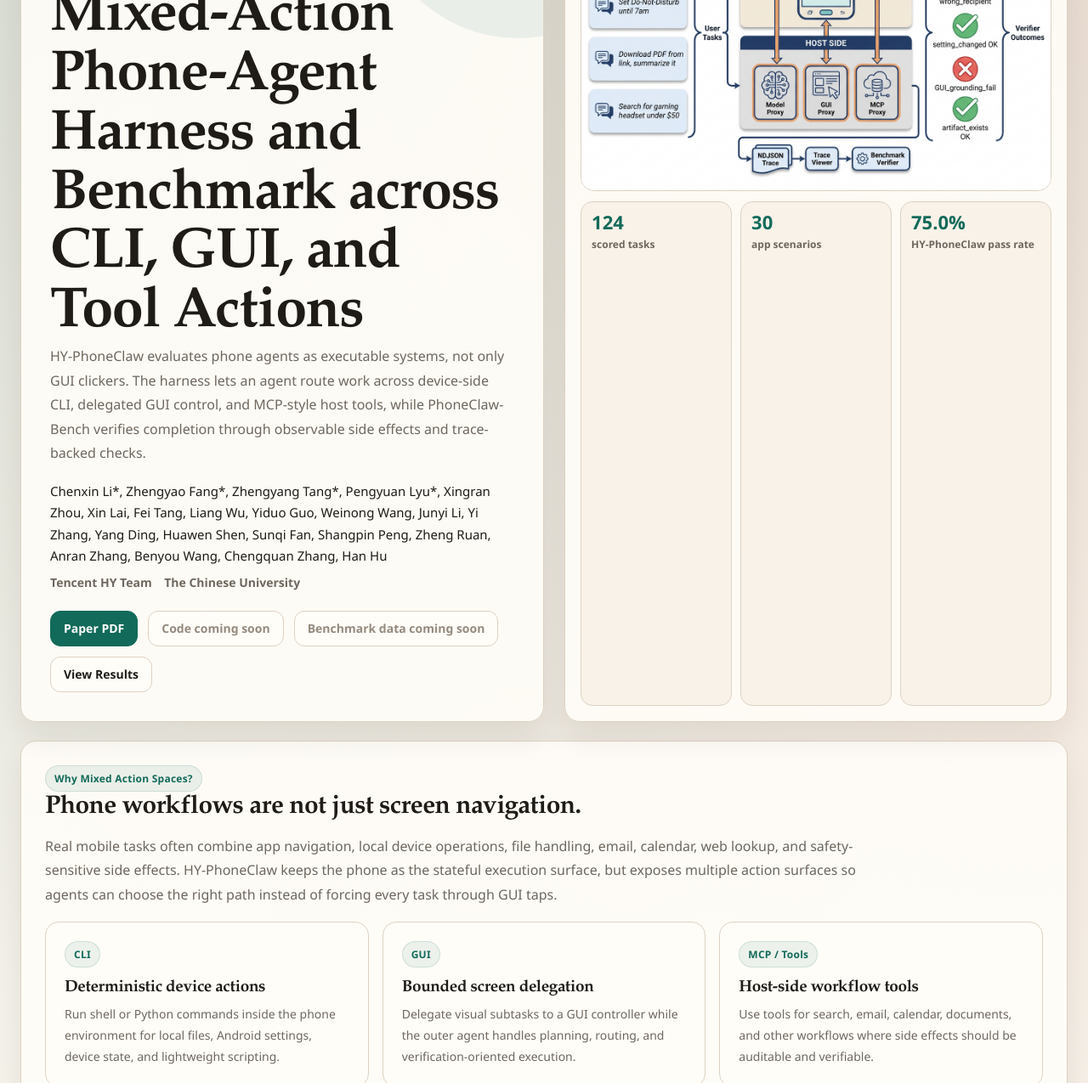
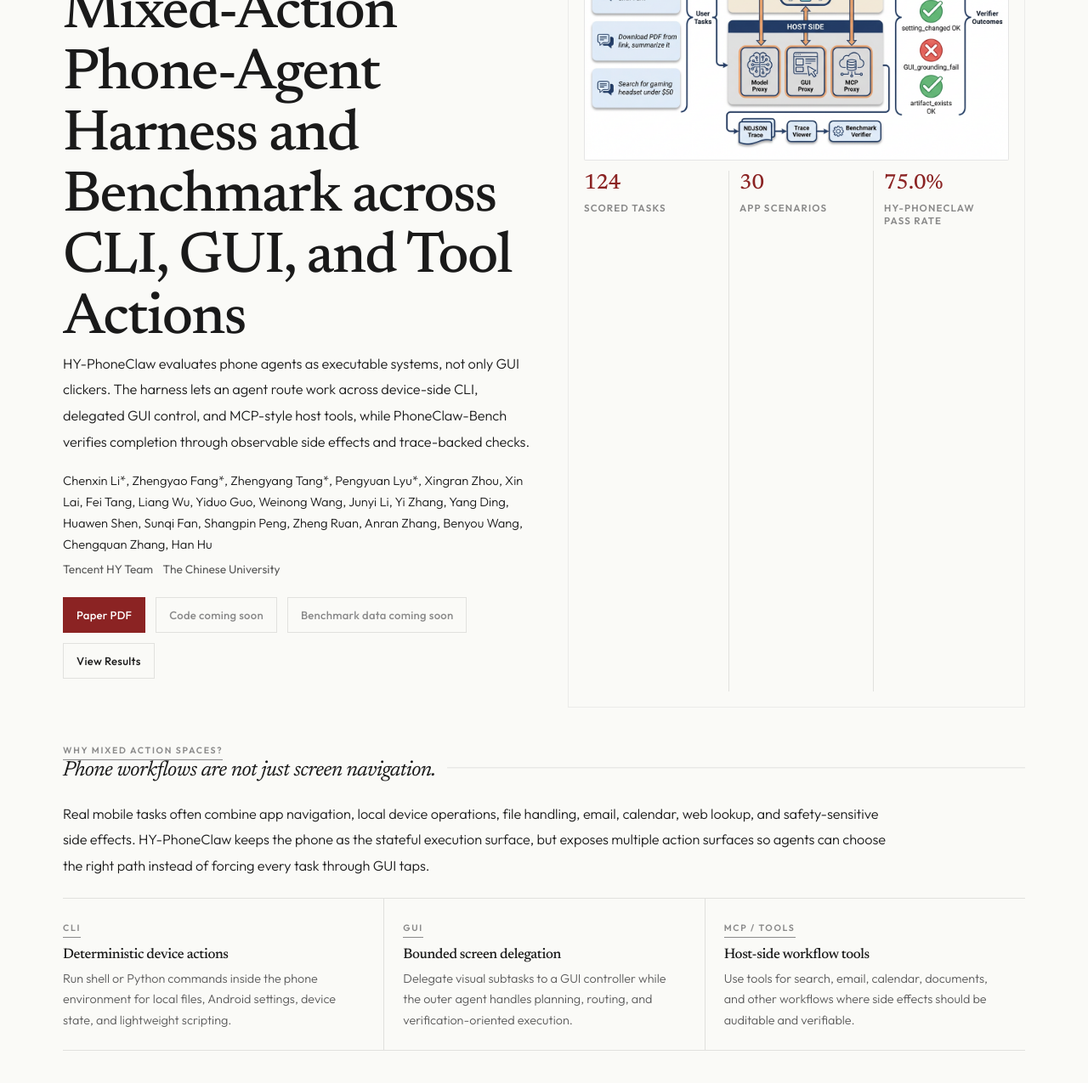
Before and after one commit to PhoneHarness/phoneharness.github.io, a plain HTML site: page index.html in a window 1280 px wide. Shown: the part 258-1533 px from the top of the page at 85% size. Drawn offline with Linux system fonts and the light colour scheme.

Commit message:
Match academic homepage typography

```diff
--- a/index.html
+++ b/index.html
@@ -11,6 +11,10 @@
   <meta property="og:type" content="website" />
   <meta name="robots" content="index, follow" />
   <meta name="author" content="HY-PhoneClaw Team" />
+  <link rel="preconnect" href="https://fonts.googleapis.com">
+  <link rel="preconnect" href="https://fonts.gstatic.com" crossorigin>
+  <link href="https://fonts.googleapis.com/css2?family=Newsreader:ital,opsz,wght@0,6..72,300;0,6..72,400;0,6..72,500;0,6..72,600;0,6..72,700;1,6..72,400;1,6..72,600&family=Outfit:wght@300;400;500;600;700&display=swap" rel="stylesheet">
+  <link href="https://fonts.loli.net/css2?family=Newsreader:ital,opsz,wght@0,6..72,300;0,6..72,400;0,6..72,600;1,6..72,400&family=Outfit:wght@300;400;500;600;700&display=swap" rel="stylesheet">
   <script type="application/ld+json">
   {
     "@context": "https://schema.org",
@@ -33,50 +37,53 @@
   </script>
   <style>
     :root {
-      --bg: #f5f1e8;
-      --paper: #fffdf8;
-      --paper-2: #f9f2e8;
-      --ink: #1f1c18;
-      --muted: #6e675f;
-      --line: #ddd2c3;
-      --accent: #126a5a;
-      --accent-2: #ad4f2a;
-      --gold: #a97925;
-      --blue: #244e76;
-      --shadow: 0 18px 36px rgba(41, 29, 17, 0.08);
-      --radius: 18px;
+      --bg: #fafaf7;
+      --paper: #ffffff;
+      --paper-2: #fbfbf8;
+      --ink: #1a1a1a;
+      --muted: #5a5a5a;
+      --faint: #8a8a8a;
+      --line: rgba(0, 0, 0, 0.10);
+      --line-soft: rgba(0, 0, 0, 0.06);
+      --accent: #8b2323;
+      --accent-soft: rgba(139, 35, 35, 0.05);
+      --green: #2d6a4f;
+      --shadow: 0 1px 2px rgba(0, 0, 0, 0.05);
+      --font-display: "Newsreader", "Source Serif Pro", Georgia, serif;
+      --font-body: "Outfit", "Inter", "PingFang SC", "Microsoft YaHei", system-ui, sans-serif;
     }
 
     * { box-sizing: border-box; margin: 0; padding: 0; }
     html { scroll-behavior: smooth; }
     body {
-      font-family: Avenir Next, PingFang SC, Noto Sans SC, Segoe UI, sans-serif;
+      font-family: var(--font-body);
+      font-weight: 300;
       color: var(--ink);
-      background:
-        radial-gradient(circle at top left, rgba(18, 106, 90, 0.14), transparent 30%),
-        radial-gradient(circle at top right, rgba(173, 79, 42, 0.14), transparent 34%),
-        linear-gradient(180deg, #f9f5ee 0%, var(--bg) 100%);
+      background: var(--bg);
       min-height: 100vh;
+      -webkit-font-smoothing: antialiased;
+      -moz-osx-font-smoothing: grayscale;
     }
 
     a { color: inherit; }
-    .page { max-width: 1440px; margin: 0 auto; padding: 28px 24px 58px; }
+    .page { max-width: 1180px; margin: 0 auto; padding: 26px 24px 64px; }
     .card {
-      background: rgba(255, 253, 248, 0.92);
+      background: transparent;
       border: 1px solid var(--line);
-      border-radius: var(--radius);
-      box-shadow: var(--shadow);
+      border-radius: 0;
+      box-shadow: none;
     }
 
     h1, h2, h3 {
-      font-family: Iowan Old Style, Palatino Linotype, Songti SC, serif;
-      font-weight: 760;
-      letter-spacing: -0.02em;
+      font-family: var(--font-display);
+      font-weight: 500;
+      letter-spacing: -0.025em;
     }
-    h1 { font-size: clamp(40px, 5.2vw, 72px); line-height: 1.05; }
-    h2 { font-size: 30px; margin-bottom: 14px; }
-    h3 { font-size: 19px; }
-    p { color: var(--muted); line-height: 1.78; }
+    h1 { font-size: clamp(42px, 5.4vw, 68px); line-height: 1.06; }
+    h2 { font-size: 1.55rem; margin-bottom: 14px; font-style: italic; }
+    h3 { font-size: 1.05rem; }
+    p { color: var(--ink); line-height: 1.72; font-weight: 300; }
+    strong { font-weight: 600; }
 
     .nav {
       position: sticky;
@@ -85,18 +92,18 @@
       display: flex;
       align-items: center;
       justify-content: space-between;
-      padding: 14px 0 16px;
-      background:
-        radial-gradient(circle at top left, rgba(18, 106, 90, 0.14), transparent 30%),
-        radial-gradient(circle at top right, rgba(173, 79, 42, 0.14), transparent 34%),
-        linear-gradient(180deg, #f9f5ee 0%, rgba(245, 241, 232, 0.92) 100%);
+      padding: 14px 0 15px;
+      margin-bottom: 14px;
+      background: rgba(250, 250, 247, 0.94);
       backdrop-filter: blur(12px);
+      border-bottom: 1px solid var(--line-soft);
     }
     .nav-logo {
       color: var(--accent);
-      font-family: Iowan Old Style, Palatino Linotype, serif;
-      font-size: 22px;
-      font-weight: 780;
+      font-family: var(--font-display);
+      font-size: 1.1rem;
+      font-style: italic;
+      font-weight: 500;
       text-decoration: none;
     }
     .nav-links {
@@ -104,8 +111,9 @@
       gap: 22px;
       align-items: center;
       color: var(--muted);
-      font-size: 14px;
-      font-weight: 700;
+      font-size: 0.88rem;
+      font-weight: 400;
+      letter-spacing: 0.005em;
     }
     .nav-links a {
       text-decoration: none;
@@ -117,49 +125,39 @@
     .hero {
       display: grid;
       grid-template-columns: minmax(0, 1.02fr) minmax(340px, 0.98fr);
-      gap: 24px;
+      gap: 34px;
       align-items: stretch;
       margin-top: 8px;
     }
-    .hero-main { padding: 34px; position: relative; overflow: hidden; }
-    .hero-main::after {
-      content: "";
-      position: absolute;
-      width: 340px;
-      height: 340px;
-      right: -140px;
-      top: -130px;
-      border-radius: 50%;
-      background: rgba(18, 106, 90, 0.08);
-      pointer-events: none;
-    }
+    .hero-main { padding: 34px 0; position: relative; overflow: hidden; border: none; }
     .eyebrow {
       display: inline-flex;
       align-items: center;
       gap: 8px;
-      padding: 7px 12px;
-      border-radius: 999px;
-      background: rgba(18, 106, 90, 0.08);
-      color: var(--accent);
-      font-size: 12px;
-      letter-spacing: 0.08em;
+      padding: 0 0 4px;
+      border-bottom: 1px solid var(--accent);
+      color: var(--faint);
+      font-size: 0.72rem;
+      letter-spacing: 0.16em;
       text-transform: uppercase;
-      font-weight: 800;
+      font-weight: 600;
       margin-bottom: 16px;
+      background: transparent;
     }
     .hero-title span { color: var(--accent); }
     .authors {
       margin-top: 18px;
       color: var(--ink);
-      font-size: 15px;
+      font-size: 0.92rem;
       line-height: 1.7;
       max-width: 980px;
+      font-weight: 300;
     }
     .affiliation {
       margin-top: 8px;
       color: var(--muted);
-      font-size: 14px;
-      font-weight: 700;
+      font-size: 0.86rem;
+      font-weight: 400;
     }
     .hero-actions {
       display: flex;
@@ -174,28 +172,30 @@
       gap: 8px;
       min-height: 42px;
       padding: 10px 15px;
-      border-radius: 12px;
-      border: 1.5px solid var(--line);
-      background: var(--paper);
+      border-radius: 0;
+      border: 1px solid var(--line);
+      background: transparent;
       color: var(--ink);
       text-decoration: none;
-      font-size: 14px;
-      font-weight: 800;
+      font-size: 0.82rem;
+      font-weight: 500;
+      letter-spacing: 0.02em;
       transition: transform .12s, border-color .12s, background .12s;
     }
     .btn.primary { background: var(--accent); color: white; border-color: var(--accent); }
-    .btn:hover { transform: translateY(-1px); border-color: var(--accent); background: rgba(18, 106, 90, 0.06); }
-    .btn.primary:hover { background: #0f5c4f; color: white; }
-    .btn.disabled { color: #948a7e; pointer-events: none; }
+    .btn:hover { transform: translateY(-1px); border-color: var(--accent); background: var(--accent-soft); }
+    .btn.primary:hover { background: #751d1d; color: white; }
+    .btn.disabled { color: var(--faint); pointer-events: none; }
 
     .hero-visual {
       padding: 18px;
       display: grid;
       grid-template-rows: auto 1fr;
       gap: 12px;
+      border-color: var(--line-soft);
     }
     .visual-frame {
-      border-radius: 16px;
+      border-radius: 2px;
       border: 1px solid var(--line);
       background: #fff;
       overflow: hidden;
@@ -211,54 +211,76 @@
       gap: 10px;
     }
     .mini {
-      border-radius: 14px;
-      border: 1px solid var(--line);
-      background: var(--paper-2);
-      padding: 12px;
+      border-radius: 0;
+      border: none;
+      border-left: 1px solid var(--line);
+      background: transparent;
+      padding: 4px 12px;
     }
-    .mini strong { display: block; font-size: 22px; color: var(--accent); line-height: 1; }
-    .mini span { display: block; margin-top: 7px; color: var(--muted); font-size: 12px; font-weight: 700; }
+    .mini:first-child { border-left: none; padding-left: 0; }
+    .mini strong { display: block; font-family: var(--font-display); font-size: 1.55rem; color: var(--accent); line-height: 1; font-weight: 500; }
+    .mini span { display: block; margin-top: 7px; color: var(--faint); font-size: 0.72rem; font-weight: 600; text-transform: uppercase; letter-spacing: .1em; }
 
-    .section { margin-top: 22px; padding: 28px; }
-    .lede { max-width: 980px; font-size: 16px; }
-    .grid-3 { display: grid; grid-template-columns: repeat(3, 1fr); gap: 16px; margin-top: 18px; }
-    .grid-2 { display: grid; grid-template-columns: repeat(2, 1fr); gap: 18px; margin-top: 18px; }
+    .section { margin-top: 38px; padding: 0; border: none; }
+    .section h2 {
+      display: flex;
+      align-items: baseline;
+      gap: 0.55em;
+      margin-top: 0;
+      margin-bottom: 1.4rem;
+    }
+    .section h2::after {
+      content: "";
+      flex: 1;
+      height: 1px;
+      background: var(--line);
+      transform: translateY(-0.35em);
+    }
+    .lede { max-width: 980px; font-size: 1.02rem; line-height: 1.88; letter-spacing: -0.005em; }
+    .grid-3 { display: grid; grid-template-columns: repeat(3, 1fr); gap: 0; margin-top: 22px; border-top: 1px solid var(--line); border-bottom: 1px solid var(--line); }
+    .grid-2 { display: grid; grid-template-columns: repeat(2, 1fr); gap: 28px; margin-top: 22px; }
     .pill {
       display: inline-flex;
-      padding: 6px 10px;
-      border-radius: 999px;
-      background: rgba(18, 106, 90, 0.08);
-      color: var(--accent);
-      border: 1px solid rgba(18, 106, 90, 0.14);
-      font-size: 12px;
-      font-weight: 850;
-      letter-spacing: .02em;
+      padding: 2px 0 4px;
+      border-radius: 0;
+      background: transparent;
+      color: var(--faint);
+      border: none;
+      border-bottom: 1px solid var(--faint);
+      font-size: 0.66rem;
+      font-weight: 600;
+      letter-spacing: .16em;
+      text-transform: uppercase;
     }
     .feature {
       padding: 22px;
-      border-radius: 16px;
-      border: 1px solid var(--line);
-      background: var(--paper);
+      border-radius: 0;
+      border: none;
+      border-left: 1px solid var(--line);
+      background: transparent;
     }
+    .feature:first-child { border-left: none; padding-left: 0; }
     .feature h3 { margin: 12px 0 8px; }
-    .feature p { font-size: 14px; }
+    .feature p { font-size: 0.9rem; color: var(--muted); }
 
     .result-card {
-      padding: 20px;
-      border-radius: 16px;
-      border: 1px solid var(--line);
-      background: linear-gradient(180deg, #fffdf8, #fbf4e9);
+      padding: 22px;
+      border-radius: 0;
+      border: none;
+      border-left: 1px solid var(--line);
+      background: transparent;
     }
-    .metric { font-family: Iowan Old Style, Palatino Linotype, serif; color: var(--accent); font-size: 44px; line-height: 1; font-weight: 800; margin: 10px 0; }
-    .small-note { color: var(--muted); font-size: 13px; }
+    .result-card:first-child { border-left: none; padding-left: 0; }
+    .metric { font-family: var(--font-display); color: var(--accent); font-size: 2.9rem; line-height: 1; font-weight: 500; margin: 10px 0; }
+    .small-note { color: var(--faint); font-size: 0.72rem; font-weight: 600; letter-spacing: .14em; text-transform: uppercase; }
 
     table {
       width: 100%;
       border-collapse: collapse;
       margin-top: 18px;
-      font-size: 14px;
+      font-size: 0.86rem;
       overflow: hidden;
-      border-radius: 14px;
+      border-radius: 0;
     }
     th, td {
       border-bottom: 1px solid var(--line);
@@ -266,41 +288,46 @@
       text-align: left;
       vertical-align: middle;
     }
-    th { background: #eadcc8; color: #33271e; font-weight: 850; }
+    th { background: transparent; color: var(--ink); font-weight: 600; border-top: 1px solid var(--line); }
     tr:last-child td { border-bottom: 0; }
     td strong { color: var(--accent); }
 
     .figure-card {
-      padding: 16px;
-      border: 1px solid var(--line);
-      border-radius: 18px;
-      background: var(--paper);
-      box-shadow: 0 10px 20px rgba(41, 29, 17, 0.05);
+      padding: 0;
+      border: none;
+      border-top: 1px solid var(--line);
+      border-radius: 0;
+      background: transparent;
+      box-shadow: none;
     }
     .figure-card img {
       width: 100%;
-      border-radius: 12px;
-      border: 1px solid #ece1d2;
+      border-radius: 2px;
+      border: 1px solid var(--line);
       background: white;
       display: block;
+      margin-top: 18px;
     }
     .figure-card h3 { margin-top: 12px; }
-    .figure-card p { margin-top: 8px; font-size: 14px; }
+    .figure-card p { margin-top: 8px; font-size: 0.9rem; color: var(--muted); }
 
-    .trace img { border-radius: 14px; width: 100%; display: block; border: 1px solid var(--line); background: white; }
+    .trace img { border-radius: 2px; width: 100%; display: block; border: 1px solid var(--line); background: white; }
     .footer {
       margin-top: 28px;
       text-align: center;
       color: var(--muted);
-      font-size: 13px;
+      font-size: 0.82rem;
     }
 
     @media (max-width: 980px) {
       .hero, .grid-2, .grid-3 { grid-template-columns: 1fr; }
+      .grid-3 { border: none; gap: 18px; }
+      .feature, .result-card { border-left: none; border-top: 1px solid var(--line); padding-left: 0; }
       .nav { align-items: flex-start; gap: 12px; flex-direction: column; }
       .nav-links { flex-wrap: wrap; gap: 12px; }
-      .hero-main { padding: 26px; }
+      .hero-main { padding: 18px 0; }
       .visual-caption { grid-template-columns: 1fr; }
+      .mini { border-left: none; border-top: 1px solid var(--line); padding-left: 0; }
       table { font-size: 12px; }
       th, td { padding: 8px; }
     }
```
